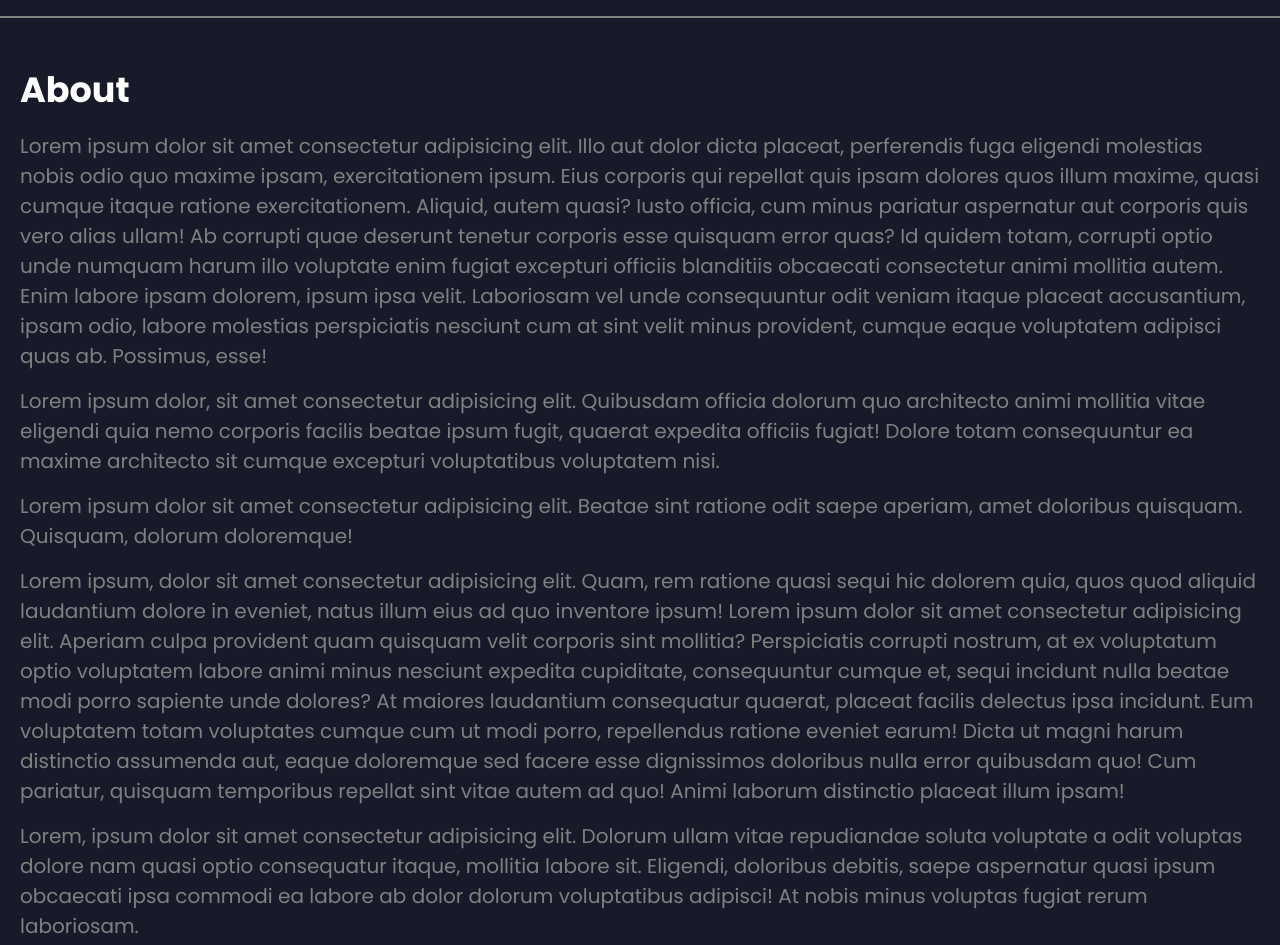
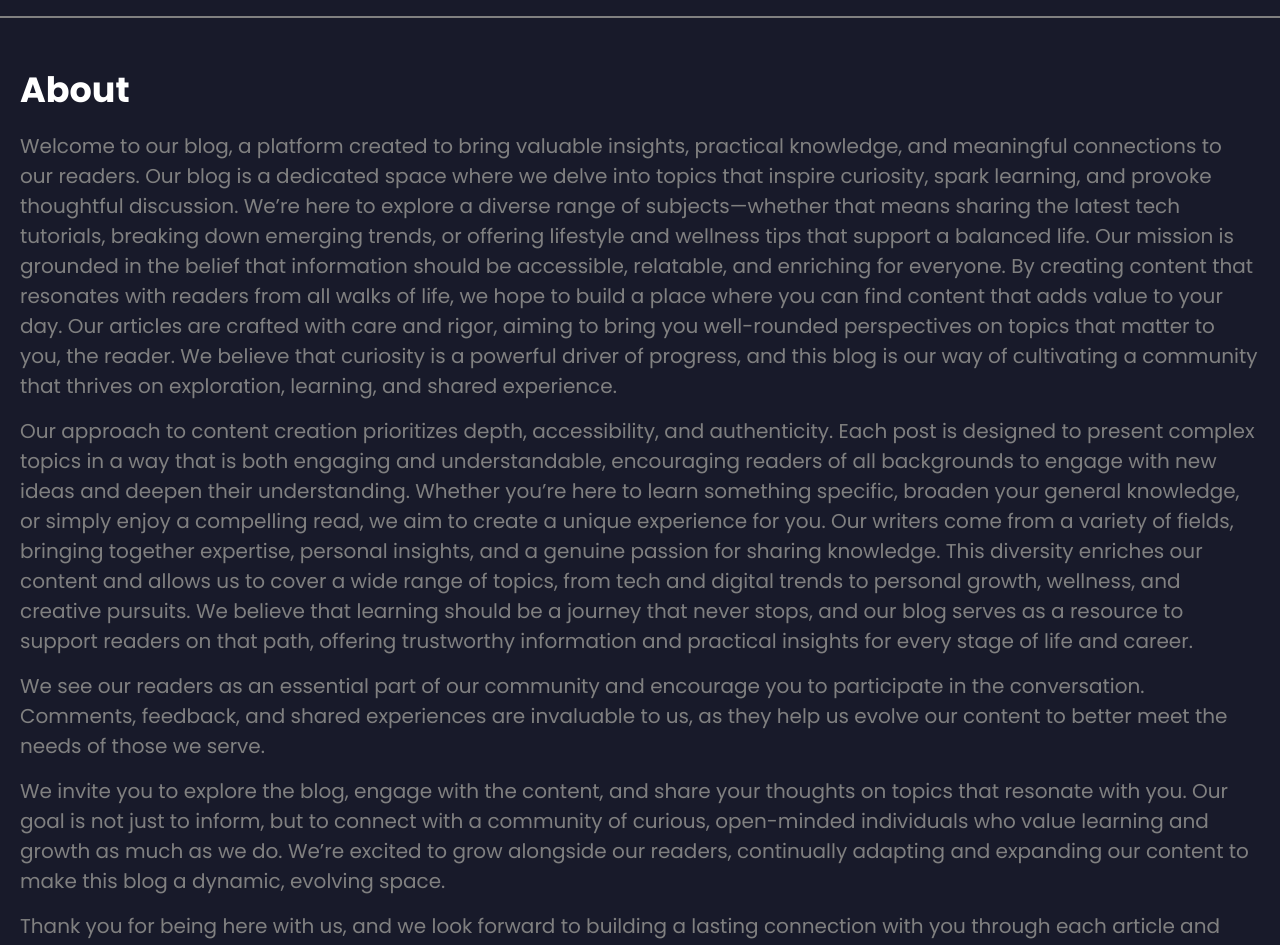
Before and after one commit to SaiG-2004/Blog-Frontend, a React (Vite) app: page /about in a window 1280 px wide. Shown: the part 66-1011 px from the top of the page. Built offline with nearby package versions, Linux system fonts and the light colour scheme; no server answers.

Commit message:
about page updates

```diff
--- a/src/components/pages/About.jsx
+++ b/src/components/pages/About.jsx
@@ -8,55 +8,19 @@ const About = () => {
       <div className="container">
         <h2>About</h2>
         <p>
-          Lorem ipsum dolor sit amet consectetur adipisicing elit. Illo aut
-          dolor dicta placeat, perferendis fuga eligendi molestias nobis odio
-          quo maxime ipsam, exercitationem ipsum. Eius corporis qui repellat
-          quis ipsam dolores quos illum maxime, quasi cumque itaque ratione
-          exercitationem. Aliquid, autem quasi? Iusto officia, cum minus
-          pariatur aspernatur aut corporis quis vero alias ullam! Ab corrupti
-          quae deserunt tenetur corporis esse quisquam error quas? Id quidem
-          totam, corrupti optio unde numquam harum illo voluptate enim fugiat
-          excepturi officiis blanditiis obcaecati consectetur animi mollitia
-          autem. Enim labore ipsam dolorem, ipsum ipsa velit. Laboriosam vel
-          unde consequuntur odit veniam itaque placeat accusantium, ipsam odio,
-          labore molestias perspiciatis nesciunt cum at sint velit minus
-          provident, cumque eaque voluptatem adipisci quas ab. Possimus, esse!
+        Welcome to our blog, a platform created to bring valuable insights, practical knowledge, and meaningful connections to our readers. Our blog is a dedicated space where we delve into topics that inspire curiosity, spark learning, and provoke thoughtful discussion. We’re here to explore a diverse range of subjects—whether that means sharing the latest tech tutorials, breaking down emerging trends, or offering lifestyle and wellness tips that support a balanced life. Our mission is grounded in the belief that information should be accessible, relatable, and enriching for everyone. By creating content that resonates with readers from all walks of life, we hope to build a place where you can find content that adds value to your day. Our articles are crafted with care and rigor, aiming to bring you well-rounded perspectives on topics that matter to you, the reader. We believe that curiosity is a powerful driver of progress, and this blog is our way of cultivating a community that thrives on exploration, learning, and shared experience.
         </p>
         <p>
-          Lorem ipsum dolor, sit amet consectetur adipisicing elit. Quibusdam
-          officia dolorum quo architecto animi mollitia vitae eligendi quia nemo
-          corporis facilis beatae ipsum fugit, quaerat expedita officiis fugiat!
-          Dolore totam consequuntur ea maxime architecto sit cumque excepturi
-          voluptatibus voluptatem nisi.
+        Our approach to content creation prioritizes depth, accessibility, and authenticity. Each post is designed to present complex topics in a way that is both engaging and understandable, encouraging readers of all backgrounds to engage with new ideas and deepen their understanding. Whether you’re here to learn something specific, broaden your general knowledge, or simply enjoy a compelling read, we aim to create a unique experience for you. Our writers come from a variety of fields, bringing together expertise, personal insights, and a genuine passion for sharing knowledge. This diversity enriches our content and allows us to cover a wide range of topics, from tech and digital trends to personal growth, wellness, and creative pursuits. We believe that learning should be a journey that never stops, and our blog serves as a resource to support readers on that path, offering trustworthy information and practical insights for every stage of life and career.
         </p>
         <p>
-          Lorem ipsum dolor sit amet consectetur adipisicing elit. Beatae sint
-          ratione odit saepe aperiam, amet doloribus quisquam. Quisquam, dolorum
-          doloremque!
+        We see our readers as an essential part of our community and encourage you to participate in the conversation. Comments, feedback, and shared experiences are invaluable to us, as they help us evolve our content to better meet the needs of those we serve.
         </p>
         <p>
-          Lorem ipsum, dolor sit amet consectetur adipisicing elit. Quam, rem
-          ratione quasi sequi hic dolorem quia, quos quod aliquid laudantium
-          dolore in eveniet, natus illum eius ad quo inventore ipsum! Lorem
-          ipsum dolor sit amet consectetur adipisicing elit. Aperiam culpa
-          provident quam quisquam velit corporis sint mollitia? Perspiciatis
-          corrupti nostrum, at ex voluptatum optio voluptatem labore animi minus
-          nesciunt expedita cupiditate, consequuntur cumque et, sequi incidunt
-          nulla beatae modi porro sapiente unde dolores? At maiores laudantium
-          consequatur quaerat, placeat facilis delectus ipsa incidunt. Eum
-          voluptatem totam voluptates cumque cum ut modi porro, repellendus
-          ratione eveniet earum! Dicta ut magni harum distinctio assumenda aut,
-          eaque doloremque sed facere esse dignissimos doloribus nulla error
-          quibusdam quo! Cum pariatur, quisquam temporibus repellat sint vitae
-          autem ad quo! Animi laborum distinctio placeat illum ipsam!
+        We invite you to explore the blog, engage with the content, and share your thoughts on topics that resonate with you. Our goal is not just to inform, but to connect with a community of curious, open-minded individuals who value learning and growth as much as we do. We’re excited to grow alongside our readers, continually adapting and expanding our content to make this blog a dynamic, evolving space.
         </p>
         <p>
-          Lorem, ipsum dolor sit amet consectetur adipisicing elit. Dolorum
-          ullam vitae repudiandae soluta voluptate a odit voluptas dolore nam
-          quasi optio consequatur itaque, mollitia labore sit. Eligendi,
-          doloribus debitis, saepe aspernatur quasi ipsum obcaecati ipsa commodi
-          ea labore ab dolor dolorum voluptatibus adipisci! At nobis minus
-          voluptas fugiat rerum laboriosam.
+        Thank you for being here with us, and we look forward to building a lasting connection with you through each article and shared insight. Let’s make this a space where ideas flourish and knowledge is not just shared, but celebrated.
         </p>
       </div>
     </article>
```
